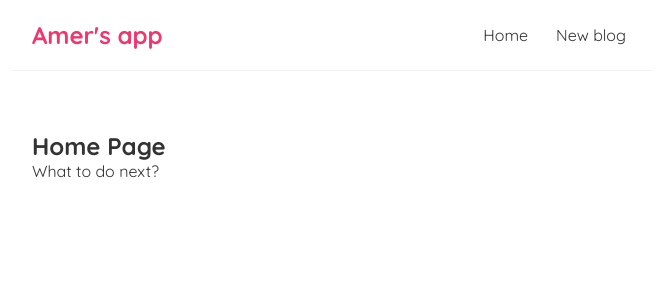
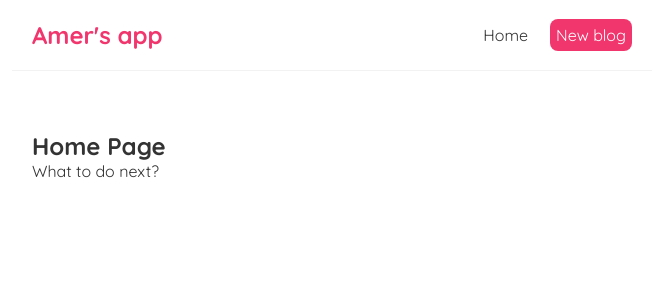
Before and after one commit to AmerBiro/my_first_react_app, a JavaScript app: page / in a window 1280 px wide. Shown: the top 300 px of the page, without its empty margins (308-971 px from the left). Built offline with nearby package versions, Linux system fonts and the light colour scheme; the HTML template or start-up script is replaced by a standard one.

Commit message:
adding styling

```diff
--- a/src/_navbar/Navbar.js
+++ b/src/_navbar/Navbar.js
@@ -7,7 +7,11 @@
                <h1>Amer's app</h1>
                <div className="links">
                     <a href={home}>Home</a>
-                    <a href={create}>New blog</a>
+                    <a href={create} style={{
+                         color: 'white',
+                         backgroundColor: '#f1356d',
+                         borderRadius: '8px'
+                    }}>New blog</a>
                </div>
           </nav>
       );
```
